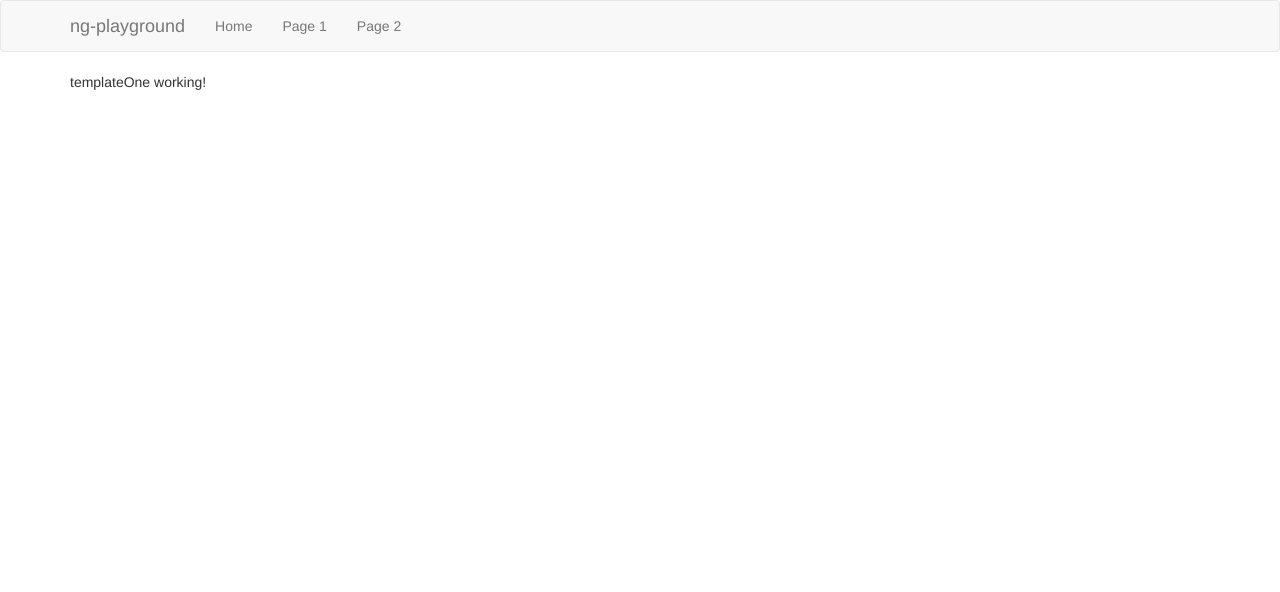
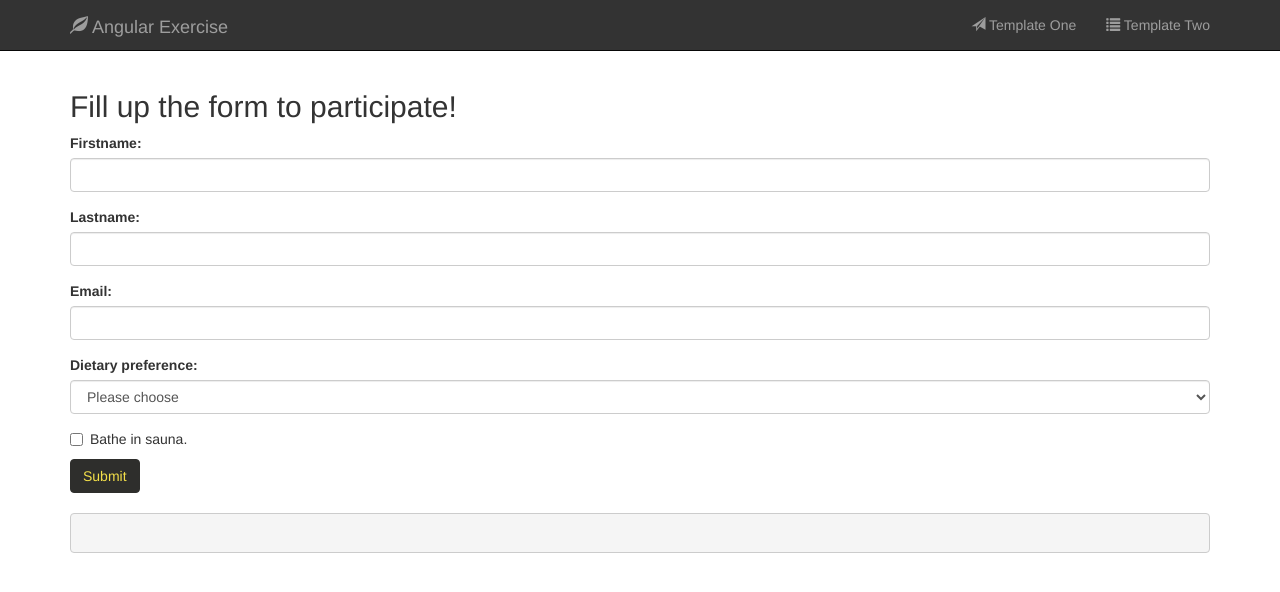
Before and after one commit to cloudbuster/angular-exercise, a website: page public_html/index.html at #/templateOne in a window 1280 px wide. Shown: the top 592 px of the page. Drawn offline with Linux system fonts and the light colour scheme.

Commit message:
JS colourscheme

```diff
--- /dev/null
+++ b/public_html/css/ie10-viewport-bug-workaround.css
@@ -0,0 +1,15 @@
+/*!
+ * IE10 viewport hack for Surface/desktop Windows 8 bug
+ * Copyright 2014-2015 Twitter, Inc.
+ * Licensed under MIT (https://github.com/twbs/bootstrap/blob/master/LICENSE)
+ */
+
+/*
+ * See the Getting Started docs for more information:
+ * http://getbootstrap.com/getting-started/#support-ie10-width
+ */
+@-webkit-viewport { width: device-width; }
+@-moz-viewport    { width: device-width; }
+@-ms-viewport     { width: device-width; }
+@-o-viewport      { width: device-width; }
+@viewport         { width: device-width; }
--- /dev/null
+++ b/public_html/css/navbar-fixed-top.css
@@ -0,0 +1,4 @@
+body {
+    min-height: 2000px;
+    padding-top: 70px;
+}
--- /dev/null
+++ b/public_html/css/style-override.css
@@ -0,0 +1,21 @@
+nav {
+    background-color: rgba(0, 0, 0, .80) !important;
+}
+
+.jumbotron {
+    background: #f3df49 !important;
+    color: #2e2e2c !important;
+    ;}
+
+.btn-primary {
+    background: #2e2e2c !important;
+    color: #f3df49 !important;
+    border-color: #2e2e2c !important;
+}
+
+.btn-default {
+    background: #2e2e2c !important;
+    color: #f3df49 !important;
+    border-color: #2e2e2c !important;
+
+}
--- a/public_html/index.html
+++ b/public_html/index.html
@@ -2,31 +2,57 @@
 <html ng-app="app">
     <head>
         <title>Angular Exercise</title>
+
         <meta charset="UTF-8">
         <meta name="viewport" content="width=device-width, initial-scale=1.0">
+        <meta http-equiv="X-UA-Compatible" content="IE=edge">
+        <meta name="description" content="">
+        <meta name="author" content="">
+
+        <link rel="shortcut icon" href="">
+
         <link href="bower_components/bootstrap/dist/css/bootstrap.min.css" rel="stylesheet" type="text/css"/>
+        <link href="css/style-override.css" rel="stylesheet" type="text/css"/>
+        <link href="css/ie10-viewport-bug-workaround.css" rel="stylesheet" type="text/css"/>
+        <link href="css/navbar-fixed-top.css" rel="stylesheet" type="text/css"/>
     </head>
     <body ng-controller="mainController">
 
- <nav class="navbar navbar-default">
+        <nav class="navbar navbar-inverse navbar-fixed-top">
             <div class="container">
+
+                <!-- header starts here -->
                 <div class="navbar-header">
-      <a class="navbar-brand" href="#">ng-playground</a>
+                    <button type="button" class="navbar-toggle collapsed" data-toggle="collapse" data-target="#navbar" aria-expanded="false" aria-controls="navbar">
+                        <span class="sr-only">Toggle navigation</span>
+                        <span class="icon-bar"></span>
+                        <span class="icon-bar"></span>
+                        <span class="icon-bar"></span>
+                    </button>
+                    <a class="navbar-brand" href="#"><span class="glyphicon glyphicon-leaf"></span> Angular Exercise</a>
                 </div>
-    <ul class="nav navbar-nav">
-      <li><a href="#">Home</a></li>
-      <li><a href="#templateOne">Page 1</a></li>
-      <li><a href="#templateTwo">Page 2</a></li>
+                <!-- header ends here -->
+
+
+                <!-- links on the right (with collapse) start here -->
+                <div id="navbar" class="navbar-collapse collapse">
+                    <ul class="nav navbar-nav navbar-right">
+                        <li><a href="#templateOne"> <span class="glyphicon glyphicon-send"></span> Template One</a></li>
+                        <li><a href="#templateTwo"> <span class="glyphicon glyphicon-list"></span> Template Two</a></li>
                     </ul>
                 </div>
+                <!--/.nav-collapse ends here -->
+
+
+            </div>
         </nav>
+
 
         <div class="container">
             <div ng-view>
                 <!-- templates go here -->
             </div>
         </div>
-
 
         <script src="bower_components/jquery/dist/jquery.min.js" type="text/javascript"></script>
         <script src="bower_components/angular/angular.min.js" type="text/javascript"></script>
--- a/public_html/templates/templateOne.html
+++ b/public_html/templates/templateOne.html
@@ -1 +1,43 @@
-{{ title }}
+  <h2>Fill up the form to participate!</h2>
+
+  <form role="form">
+
+    <!-- Firstname -->
+    <div class="form-group">
+      <label for="firstName">Firstname:</label>
+      <input type="text" class="form-control" id="firstName" ng-model="reg.firstName">
+    </div>
+
+    <!-- Lastname -->
+    <div class="form-group">
+      <label for="lastName">Lastname:</label>
+      <input type="text" class="form-control" id="lastName" ng-model="reg.lastName">
+    </div>
+
+    <!-- Email -->
+    <div class="form-group">
+      <label for="email">Email:</label>
+      <input type="email" class="form-control" id="email" ng-model="reg.email">
+    </div>
+
+    <!-- Dietary option -->
+    <div class="form-group">
+      <label for="diet">Dietary preference:</label>
+      <select class="form-control" id="diet" ng-model="reg.diet">
+        <option value="">Please choose</option>
+        <option value="vegetarian">Vegetarian</option>
+        <option value="fish">Fish</option>
+        <option value="meat">Meat</option>
+      </select>
+    </div>
+
+    <div class="checkbox">
+      <label><input type="checkbox" ng-model="reg.sauna">Bathe in sauna.</label>
+    </div>
+
+    <button type="submit" class="btn btn-default" ng-submit="register()">Submit</button>
+  </form>
+  <br>
+<pre>
+  {{ reg | json }}
+</pre>
```
Also changed, not shown: public_html/templates/templateMain.html (+10 -1 lines), public_html/templates/templateTwo.html (+9 -1 lines). Lines whose indentation alone changed are shown as unchanged.
